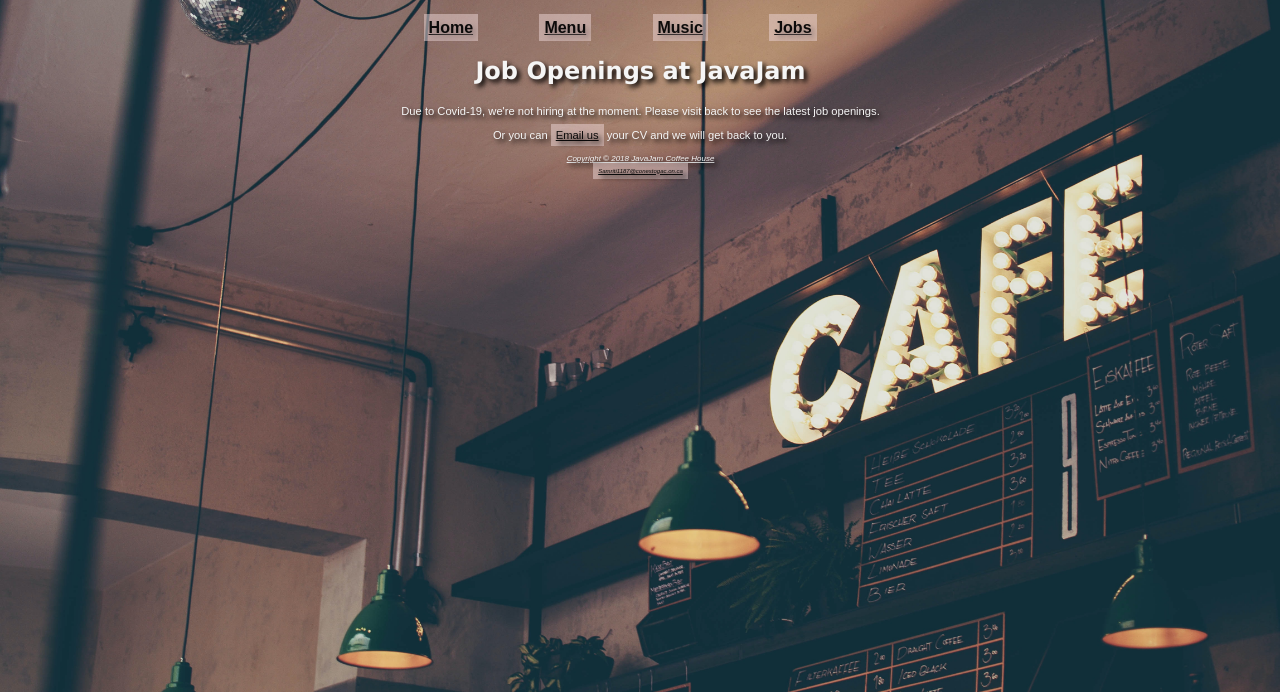
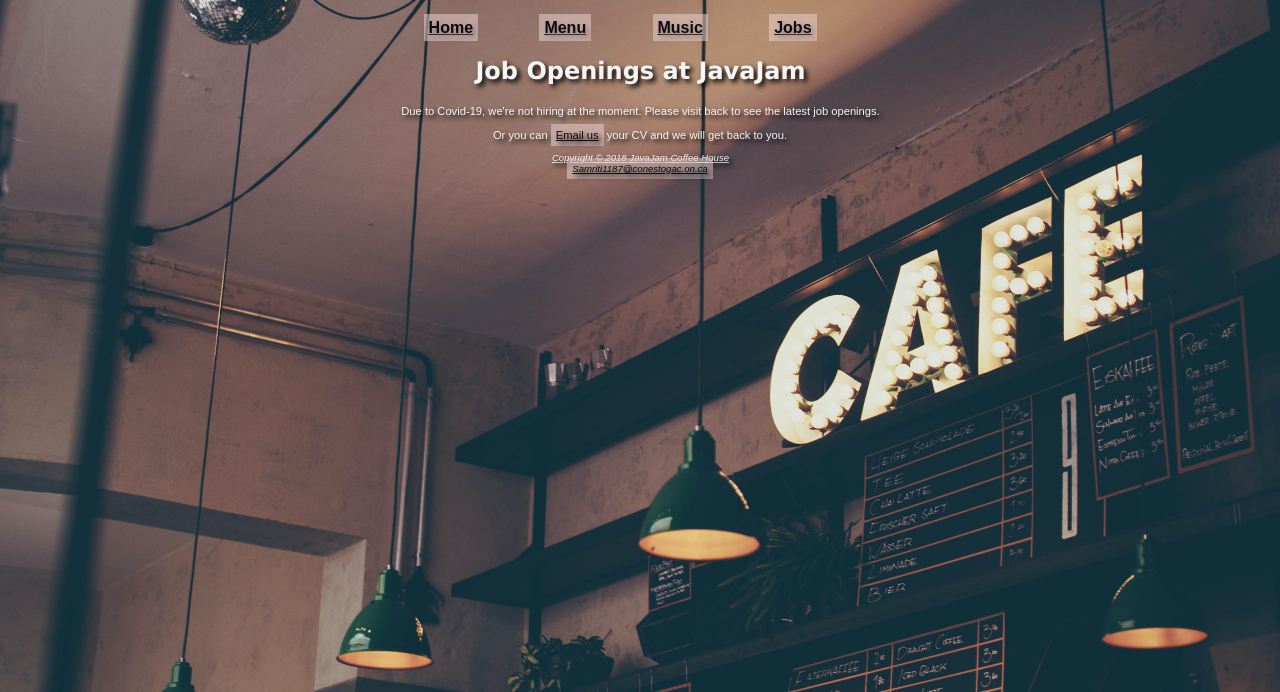
Before and after one commit to Sami1187/JavaJamCSS, a plain HTML site: page Jobs.html in a window 1280 px wide. Shown: the part 108-800 px from the top of the page. Drawn offline with Linux system fonts and the light colour scheme.

Commit message:
third commit

```diff
--- a/Jobs.html
+++ b/Jobs.html
@@ -23,8 +23,8 @@
 
 </main>
 <footer>
-  <small><i>Copyright &copy; 2018 JavaJam Coffee House<br>
-  <small><i> <p><a href="mailto:samriti1187@conestogac.on.ca">Samriti1187@conestogac.on.ca</a></p></i></small>
+  Copyright &copy; 2018 JavaJam Coffee House<br>
+   <a href="mailto:samriti1187@conestogac.on.ca">Samriti1187@conestogac.on.ca</a>
 </footer>
 </footer>
   </div>
```
Also changed, not shown: Menu.html (+2 -2 lines), Music.html (+2 -2 lines).
